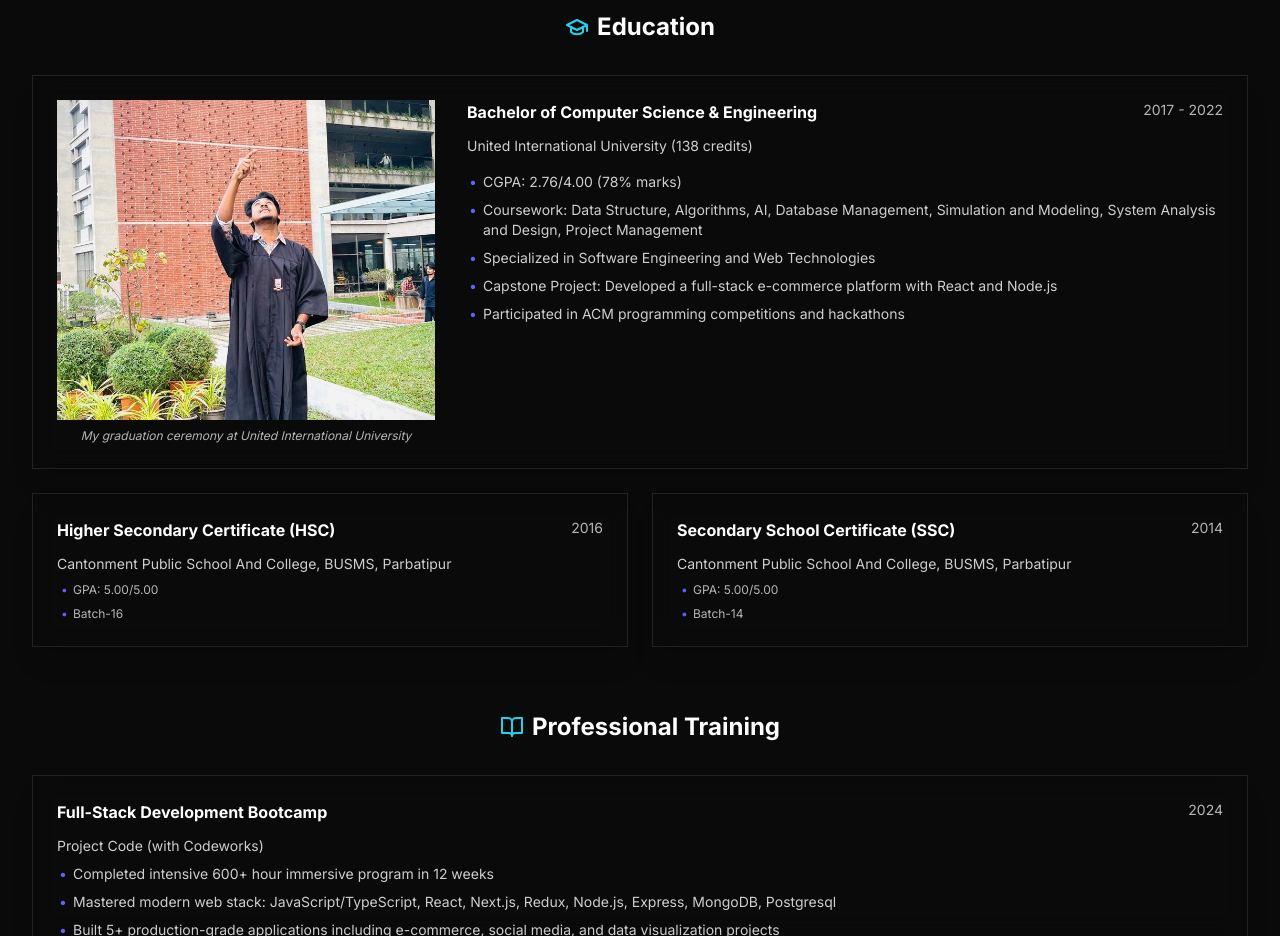
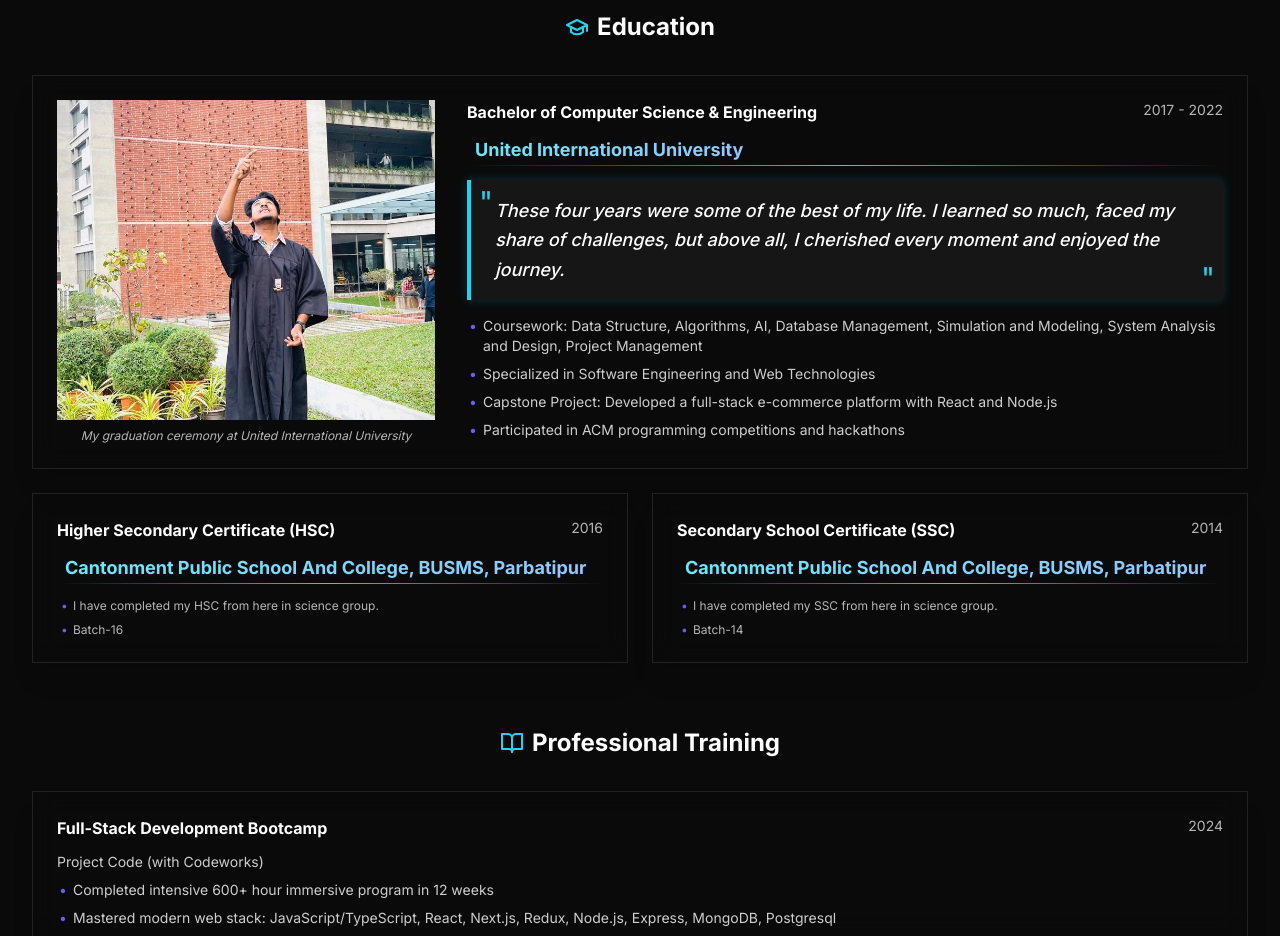
Before and after one commit to Barshono96/MyPortfolio, a Next.js app: page /about in a window 1280 px wide. Shown: the part 1300-2236 px from the top of the page. Built offline with nearby package versions, Linux system fonts and the light colour scheme.

Commit message:
small update

```diff
--- a/src/app/about/page.tsx
+++ b/src/app/about/page.tsx
@@ -204,14 +204,30 @@ export default function AboutPage() {
                   </h3>
                   <span className="text-sm text-white/70">2017 - 2022</span>
                 </div>
-                <p className="text-sm text-white/80 mb-4">
-                  United International University (138 credits)
-                </p>
+                <div className="mb-4 relative">
+                  <div className="inline-flex items-center justify-center">
+                    <span className="text-lg font-bold bg-gradient-to-r from-cyan-300 to-blue-300 text-transparent bg-clip-text px-2">
+                      United International University
+                    </span>
+                  </div>
+                  <div className="absolute -bottom-[2px] left-0 right-0 h-[1px] bg-gradient-to-r from-transparent via-cyan-400 to-transparent"></div>
+                </div>
+
+                <blockquote className="mb-4 pl-6 border-l-4 border-cyan-400 text-white bg-white/5 p-4 rounded-r-md shadow-[0_0_10px_rgba(34,211,238,0.2)] relative">
+                  <span className="text-cyan-400 absolute top-1 left-2 text-3xl">
+                    "
+                  </span>
+                  <p className="italic text-lg font-medium leading-relaxed">
+                    These four years were some of the best of my life. I learned
+                    so much, faced my share of challenges, but above all, I
+                    cherished every moment and enjoyed the journey.
+                  </p>
+                  <span className="text-cyan-400 absolute bottom-1 right-2 text-3xl">
+                    "
+                  </span>
+                </blockquote>
 
                 <ul className="text-sm text-white/80 space-y-2 pl-4">
-                  <li className="relative before:content-['•'] before:absolute before:left-[-1em] before:text-primary">
-                    CGPA: 2.76/4.00 (78% marks)
-                  </li>
                   <li className="relative before:content-['•'] before:absolute before:left-[-1em] before:text-primary">
                     Coursework: Data Structure, Algorithms, AI, Database
                     Management, Simulation and Modeling, System Analysis and
@@ -246,12 +262,19 @@ export default function AboutPage() {
                 </h3>
                 <span className="text-sm text-white/70">2016</span>
               </div>
-              <p className="text-sm text-white/80 mb-2">
-                Cantonment Public School And College, BUSMS, Parbatipur
-              </p>
+
+              <div className="mb-4 relative">
+                <div className="inline-flex items-center justify-center">
+                  <span className="text-lg font-bold bg-gradient-to-r from-cyan-300 to-blue-300 text-transparent bg-clip-text px-2">
+                    Cantonment Public School And College, BUSMS, Parbatipur
+                  </span>
+                </div>
+                <div className="absolute -bottom-[2px] left-0 right-0 h-[1px] bg-gradient-to-r from-transparent via-cyan-400 to-transparent"></div>
+              </div>
+
               <ul className="text-xs text-white/70 space-y-2 pl-4">
                 <li className="relative before:content-['•'] before:absolute before:left-[-1em] before:text-primary">
-                  GPA: 5.00/5.00
+                  I have completed my HSC from here in science group.
                 </li>
                 <li className="relative before:content-['•'] before:absolute before:left-[-1em] before:text-primary">
                   Batch-16
@@ -271,12 +294,17 @@ export default function AboutPage() {
                 </h3>
                 <span className="text-sm text-white/70">2014</span>
               </div>
-              <p className="text-sm text-white/80 mb-2">
-                Cantonment Public School And College, BUSMS, Parbatipur
-              </p>
+              <div className="mb-4 relative">
+                <div className="inline-flex items-center justify-center">
+                  <span className="text-lg font-bold bg-gradient-to-r from-cyan-300 to-blue-300 text-transparent bg-clip-text px-2">
+                    Cantonment Public School And College, BUSMS, Parbatipur
+                  </span>
+                </div>
+                <div className="absolute -bottom-[2px] left-0 right-0 h-[1px] bg-gradient-to-r from-transparent via-cyan-400 to-transparent"></div>
+              </div>
               <ul className="text-xs text-white/70 space-y-2 pl-4">
                 <li className="relative before:content-['•'] before:absolute before:left-[-1em] before:text-primary">
-                  GPA: 5.00/5.00
+                  I have completed my SSC from here in science group.
                 </li>
                 <li className="relative before:content-['•'] before:absolute before:left-[-1em] before:text-primary">
                   Batch-14
```
